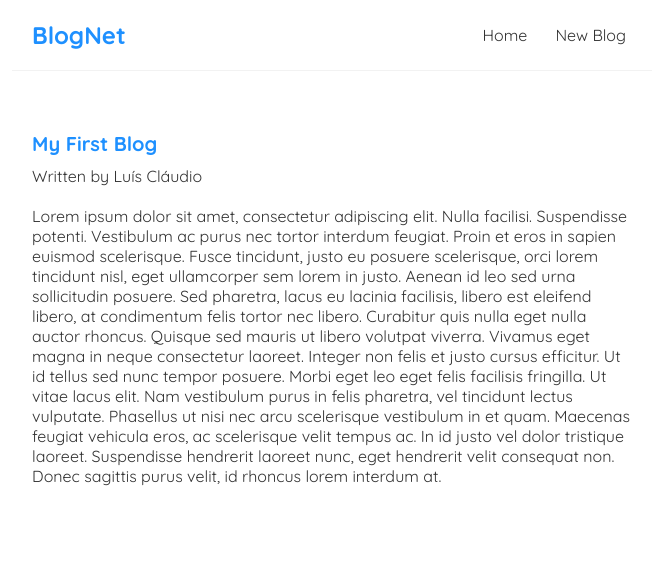
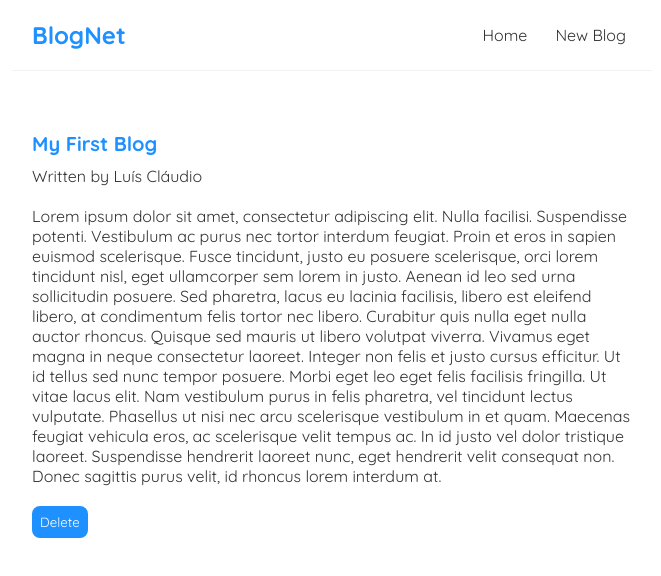
Before and after one commit to luis-crsa/BlogNet, a React (Create React App) app: page /blogs/1 in a window 1280 px wide. Shown: the top 576 px of the page, without its empty margins (308-969 px from the left). Built offline with nearby package versions, Linux system fonts and the light colour scheme; data requests are answered from the project's data file.

Commit message:
Delete blog

```diff
--- a/src/BlogDetails.js
+++ b/src/BlogDetails.js
@@ -1,9 +1,19 @@
 import { useParams } from "react-router-dom";
 import useFetch from "./useFetch";
+import { useHistory } from "react-router-dom";
 
 const BlogDetails = () => {
     const {id} = useParams();
     const {data: blog, isLoading, error} = useFetch('http://localhost:8000/blogs/' + id);
+    const history = useHistory();
+
+    const handleClick = () => {
+        fetch('http://localhost:8000/blogs/' + blog.id, {
+            method: 'DELETE'
+        }).then(() => {
+            history.push('/');
+        })
+    }
 
     return (
         <div className="blog-details">
@@ -14,6 +24,7 @@
                     <h2>{blog.title}</h2>
                     <p>Written by {blog.author}</p>
                     <div>{blog.body}</div>
+                    <button onClick={handleClick}>Delete</button>
                 </article>
             )}
         </div>
--- a/src/index.css
+++ b/src/index.css
@@ -59,6 +59,14 @@
 .blog-details div {
   margin: 20px 0;
 }
+.blog-details button {
+  background: #1E90FF;
+  color: #fff;
+  border: 0;
+  padding: 8px;
+  border-radius: 8px;
+  cursor: pointer;
+}
 
 .create {
   max-width: 400px;
```
